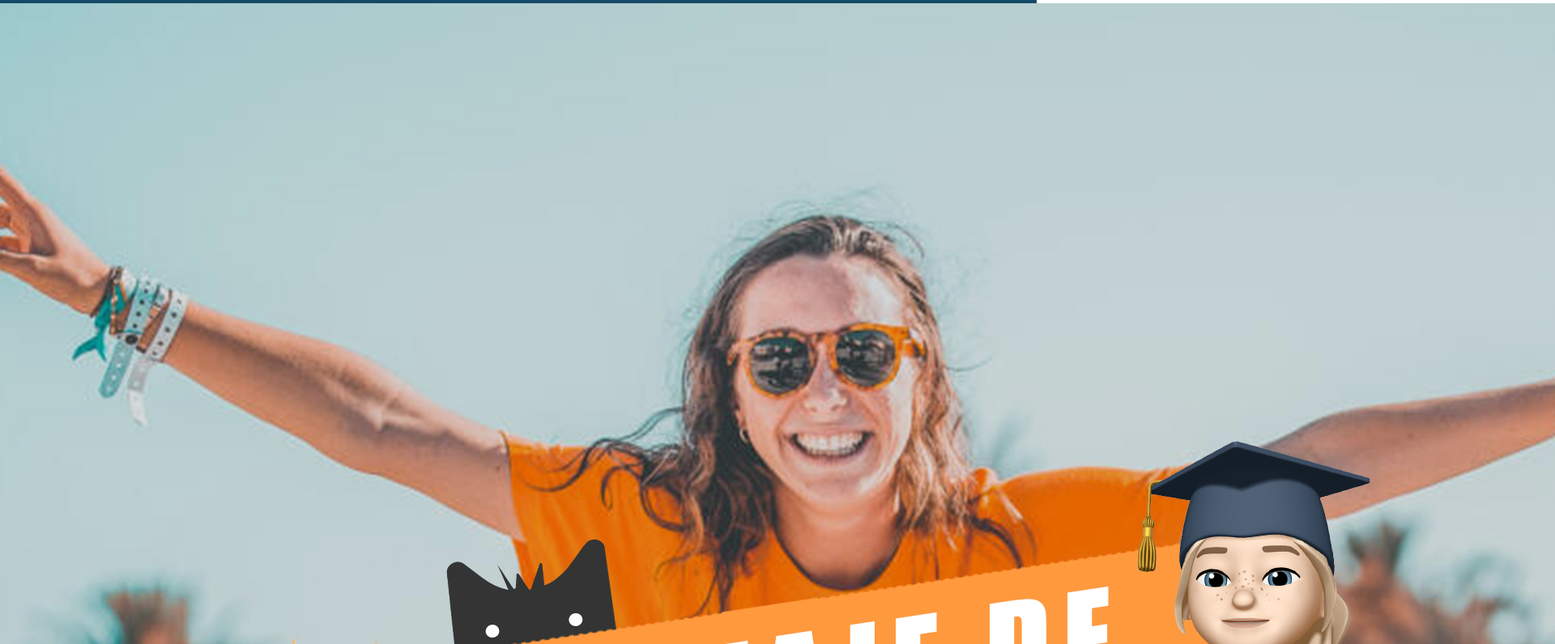
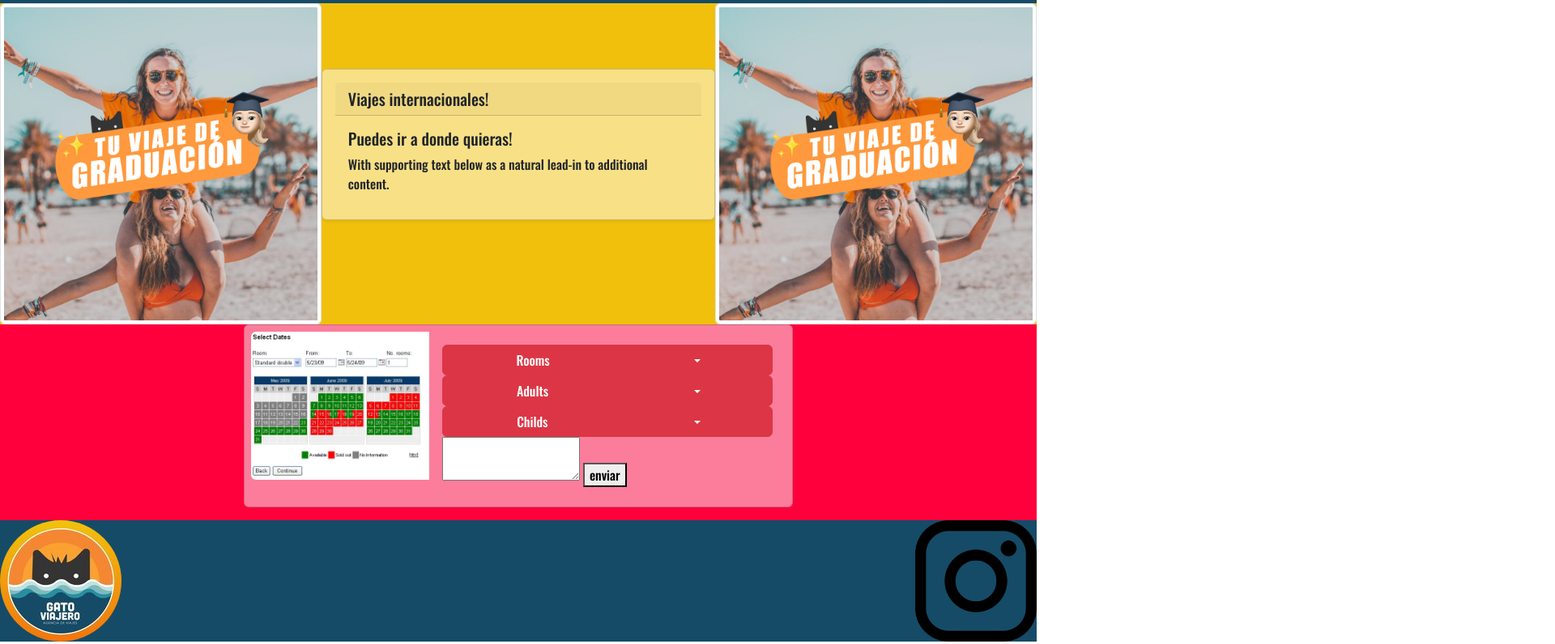
Before and after one commit to Josealbertobjj/josealbertorosado, a plain HTML site: page Internacional.html in a window 1280 px wide. Shown: the part 525-1321 px from the top of the page at 81% size, 1920 px wide, since content can reach past the window. Drawn offline with nearby package versions, Linux system fonts and the light colour scheme; a web font is replaced by a local one.

Commit message:
edición de pag internacional

```diff
--- a/Internacional.html
+++ b/Internacional.html
@@ -30,7 +30,7 @@
 
     </head>
 
-<body style="font-family: Oswald, sans-serif;">
+<body style="font-family: Oswald, sans-serif;" class="internacionalcontenedor">
     <!--Inicia header  -->
     <header>
         <div id="main_title">
@@ -89,7 +89,7 @@
                         <div class="collapse navbar-collapse" id="navbarNav">
                             <ul class="navbar-nav">
                                 <li class="nav-item">
-                                    <a class="nav-link active" aria-current="page" href=Index.html>Inicio</a>
+                                    <a class="nav-link" aria-current="page" href=Index.html>Inicio</a>
                                 </li>
                                 <li class="nav-item">
                                     <a class="nav-link" href=Hoteles.html>Hoteles</a>
@@ -98,7 +98,7 @@
                                     <a class="nav-link" href=Reserva.html>Reserva</a>
                                 </li>
                                 <li class="nav-item">
-                                    <a class="nav-link" href=Internacional.html>Internacional</a>
+                                    <a class="nav-link active" href=Internacional.html>Internacional</a>
                                 </li>
                                 <li class="nav-item">
                                     <a class="nav-link" href="Promociones.html">Promociones</a>
@@ -114,31 +114,87 @@
     <!-- inica container Internacional1 -->
         <div class="containerinter">
             <div class="imginter">
-                <img src="assets/img/GRADUDACION.jpg">
+                <img src="assets/img/GRADUDACION.jpg" class="img-fluid img-thumbnail imginternacional">
+            </div>
+
+            <div class="tarjetaint">
+                <div class="card bg-opacity-50 shadow-sm p-3 mb-5 bg-body rounded">
+                    <h5 class="card-header">Viajes internacionales!</h5>
+                    <div class="card-body">
+                        <h5 class="card-title">Puedes ir a donde quieras!</h5>
+                        <p class="card-text">With supporting text below as a natural lead-in to additional content.</p>
+                    </div>
+                </div>
             </div>
 
             <div>
-                <p>
-
-                </p>
-            </div>
-
-            <div>
-                <img src="assets/img/GRADUDACION.jpg">
+                <img src="assets/img/GRADUDACION.jpg" class="img-fluid img-thumbnail imginternacional">
             </div>
 
         </div>
 
     <!-- termina container Internacional1 -->
     <!-- inica Reserva internacional -->
-        <div>
-            <div class="calendario">
-                <img src="assets/img/calendario-1-0.jpg" class="reservaimg">
-            </div>
+        <div class="intercal">
+            <div class="card mb-3 bg-light p-2 text-dark bg-opacity-50" style="max-width: 1400px;">
+                <div class="row g-0">
+                    <div class="col-md-4">
+                        <img src="assets/img/calendario-1-0.jpg" class="img-fluid rounded-start imginternacional" alt="...">
+                    </div>
+                    <div class="col-md-8">
+                        <div class="card-body">
+                            <div class="dropdownreserv">
+                                <div class="btn-group">
+                                    <button type="button" class="btn btn-danger">Rooms</button>
+                                    <button type="button" class="btn btn-danger dropdown-toggle dropdown-toggle-split" data-bs-toggle="dropdown"
+                                        aria-expanded="false">
+                                        <span class="visually-hidden">Toggle Dropdown</span>
+                                    </button>
+                                    <ul class="dropdown-menu">
+                                        <li><a class="dropdown-item" href="#">1</a></li>
+                                        <li><a class="dropdown-item" href="#">2</a></li>
+                                        <li><a class="dropdown-item" href="#">3</a></li>
+                                        <li><a class="dropdown-item" href="#">4</a></li>
+                                    </ul>
+                                </div>
 
-            <div class="text_box calendario">
-                <textarea> </textarea>
-                <button> enviar</button>
+                                <div class="btn-group">
+                                    <button type="button" class="btn btn-danger">Adults</button>
+                                    <button type="button" class="btn btn-danger dropdown-toggle dropdown-toggle-split" data-bs-toggle="dropdown"
+                                        aria-expanded="false">
+                                        <span class="visually-hidden">Toggle Dropdown</span>
+                                    </button>
+                                    <ul class="dropdown-menu">
+                                        <li><a class="dropdown-item" href="#">1</a></li>
+                                        <li><a class="dropdown-item" href="#">2</a></li>
+                                        <li><a class="dropdown-item" href="#">3</a></li>
+                                        <li><a class="dropdown-item" href="#">4</a></li>
+                                    </ul>
+                                </div>
+
+                                <div class="btn-group">
+                                    <button type="button" class="btn btn-danger">Childs</button>
+                                    <button type="button" class="btn btn-danger dropdown-toggle dropdown-toggle-split" data-bs-toggle="dropdown"
+                                        aria-expanded="false">
+                                        <span class="visually-hidden">Toggle Dropdown</span>
+                                    </button>
+                                    <ul class="dropdown-menu">
+                                        <li><a class="dropdown-item" href="#">1</a></li>
+                                        <li><a class="dropdown-item" href="#">2</a></li>
+                                        <li><a class="dropdown-item" href="#">3</a></li>
+                                        <li><a class="dropdown-item" href="#">4</a></li>
+                                    </ul>
+                                </div>
+                            </div>
+
+                            <div class="text_box calendario">
+                                <textarea> </textarea>
+                                <button> enviar</button>
+                            </div>
+
+                        </div>
+                    </div>
+                </div>
             </div>
 
         </div>
--- a/assets/css/style.css
+++ b/assets/css/style.css
@@ -422,3 +422,50 @@ grid-area: header2;
    width: 120%;
 }
 /* inicia internacional */
+
+.internacionalcontenedor{
+   height: auto;
+   display: grid ;
+   grid-template-columns: 25fr 25fr 25fr 25fr;
+   grid-template-rows: auto auto auto auto auto;
+   grid-template-areas:
+
+    "header header header header"
+    "a4 a4 a4 a4"
+    "b4 b4 b4 b4"
+    "footer footer footer footer"
+    ;
+}
+
+.containerinter{
+   display: flex;
+   flex-direction:row;
+   justify-content: space-around;
+   grid-area: a4;
+   background-color: #F1C00C;
+}
+
+.imginternacional{
+   width: 400px;
+   height: 400px;
+}
+
+.imginternacional:hover{
+   transform: scale(1.1);
+   transition: .3s;
+   background-color: #faeee7;
+
+}
+
+.intercal{
+   display: flex;
+   flex-direction: row;
+   justify-content: space-around;
+   grid-area: b4;
+   background-color: #ff003c
+
+}
+
+.tarjetaint{
+   align-self: center;
+}
```
